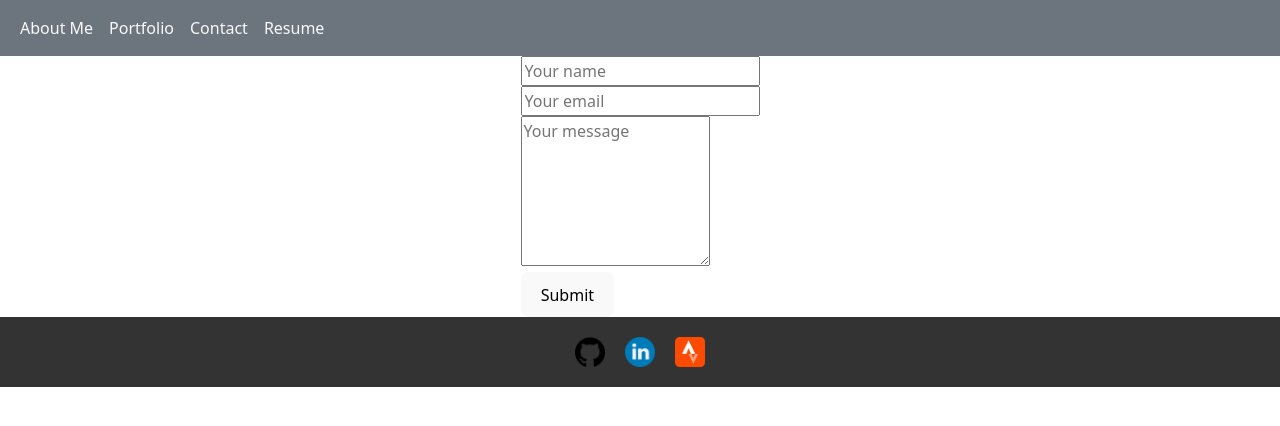
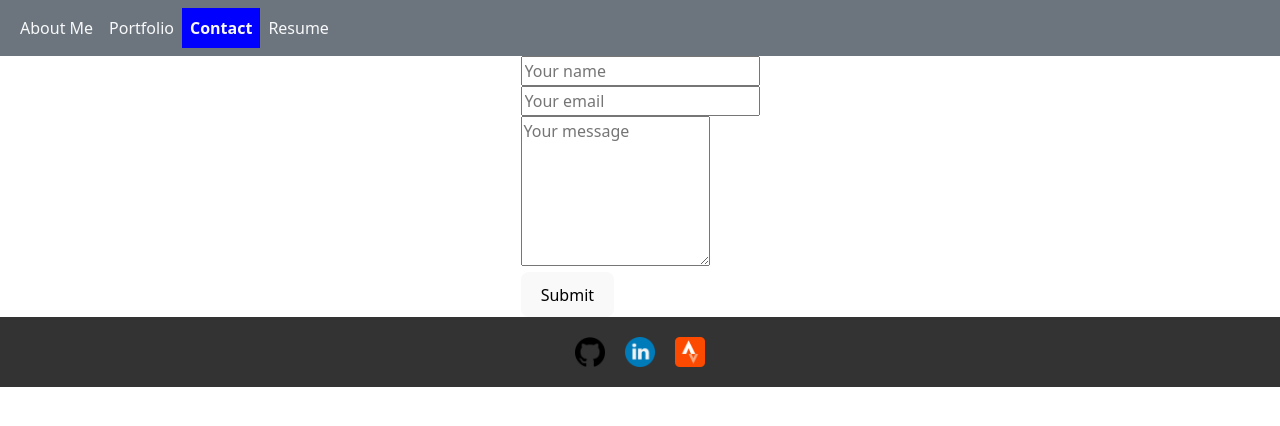
Before and after one commit to wmason1997/WM-React-Portfolio, a React (Vite) app: page /contact in a window 1280 px wide. Shown: the top 426 px of the page. Built offline with nearby package versions, Linux system fonts and the light colour scheme.

Commit message:
Got the active tab to be the emphasized one.

```diff
--- /dev/null
+++ b/src/components/Navigation.css
@@ -0,0 +1,6 @@
+/* Style for the active tab */
+.nav-link.active {
+
+    font-weight: bold;
+    background-color: blue;
+}
--- a/src/components/Navigation.jsx
+++ b/src/components/Navigation.jsx
@@ -1,25 +1,61 @@
-// Bringing in the required import from 'react-router-dom'
-import { Link } from 'react-router-dom';
+// // Bringing in the required import from 'react-router-dom'
+// import { Link } from 'react-router-dom';
+// import Navbar from './UI/Navbar';
+
+// export default function Nav() {
+//     // The Navbar UI component will render each of the Link elements in the links prop
+//     return (
+//         <Navbar
+//             links={[
+//                 <Link key = {1} className="nav-link text-light" activeClassName="active" exact to="/about">
+//                     About Me
+//                 </Link>,
+//                 <Link key = {2} className="nav-link text-light" activeClassName = "active" exact to="/portfolio">
+//                     Portfolio
+//                 </Link>,
+//                 <Link key = {3} className="nav-link text-light" activeClassName = "active" exact to="/contact">
+//                     Contact
+//                 </Link>,
+//                 <Link key = {4} className="nav-link text-light" activeClassName = "active" exact to="/resume">
+//                     Resume
+//                 </Link>,
+//             ]}
+//         />
+//     )
+// }
+
+import './Navigation.css';
+
+// Import Link and useLocation from react-router-dom
+import { Link, useLocation } from 'react-router-dom';
 import Navbar from './UI/Navbar';
 
 export default function Nav() {
+    // Get the current location using useLocation hook
+    const location = useLocation();
+
+    // Function to determine if a link is active
+    const isActive = (path) => {
+        return location.pathname === path;
+    };
+
     // The Navbar UI component will render each of the Link elements in the links prop
     return (
         <Navbar
             links={[
-                <Link key = {1} className="nav-link text-light" to="/about">
+                <Link key={1} className={`nav-link text-light ${isActive('/about') ? 'active' : ''}`} to="/about">
                     About Me
                 </Link>,
-                <Link key = {2} className="nav-link text-light" to="/portfolio">
+                <Link key={2} className={`nav-link text-light ${isActive('/portfolio') ? 'active' : ''}`} to="/portfolio">
                     Portfolio
                 </Link>,
-                <Link key = {3} className="nav-link text-light" to="/contact">
+                <Link key={3} className={`nav-link text-light ${isActive('/contact') ? 'active' : ''}`} to="/contact">
                     Contact
                 </Link>,
-                <Link key = {4} className="nav-link text-light" to="/resume">
+                <Link key={4} className={`nav-link text-light ${isActive('/resume') ? 'active' : ''}`} to="/resume">
                     Resume
                 </Link>,
             ]}
         />
-    )
+    );
 }
--- a/src/main.jsx
+++ b/src/main.jsx
@@ -22,7 +22,7 @@ const router = createBrowserRouter([
     errorElement: <ErrorPage />,
     children: [
       {
-        index: true,
+        index: true, // Set index: true for the default route
         element: <AboutPage />,
         path: 'about',
       },
@@ -39,10 +39,9 @@ const router = createBrowserRouter([
         element: <ContactPage />,
       },
     ],
-
   },
 ]);
 
 ReactDOM.createRoot(document.getElementById('root')).render(
-  <RouterProvider router={router}/>
+  <RouterProvider router={router} />
 )
```
Also changed, not shown: src/components/UI/Navbar.jsx (line endings or trailing spaces).
